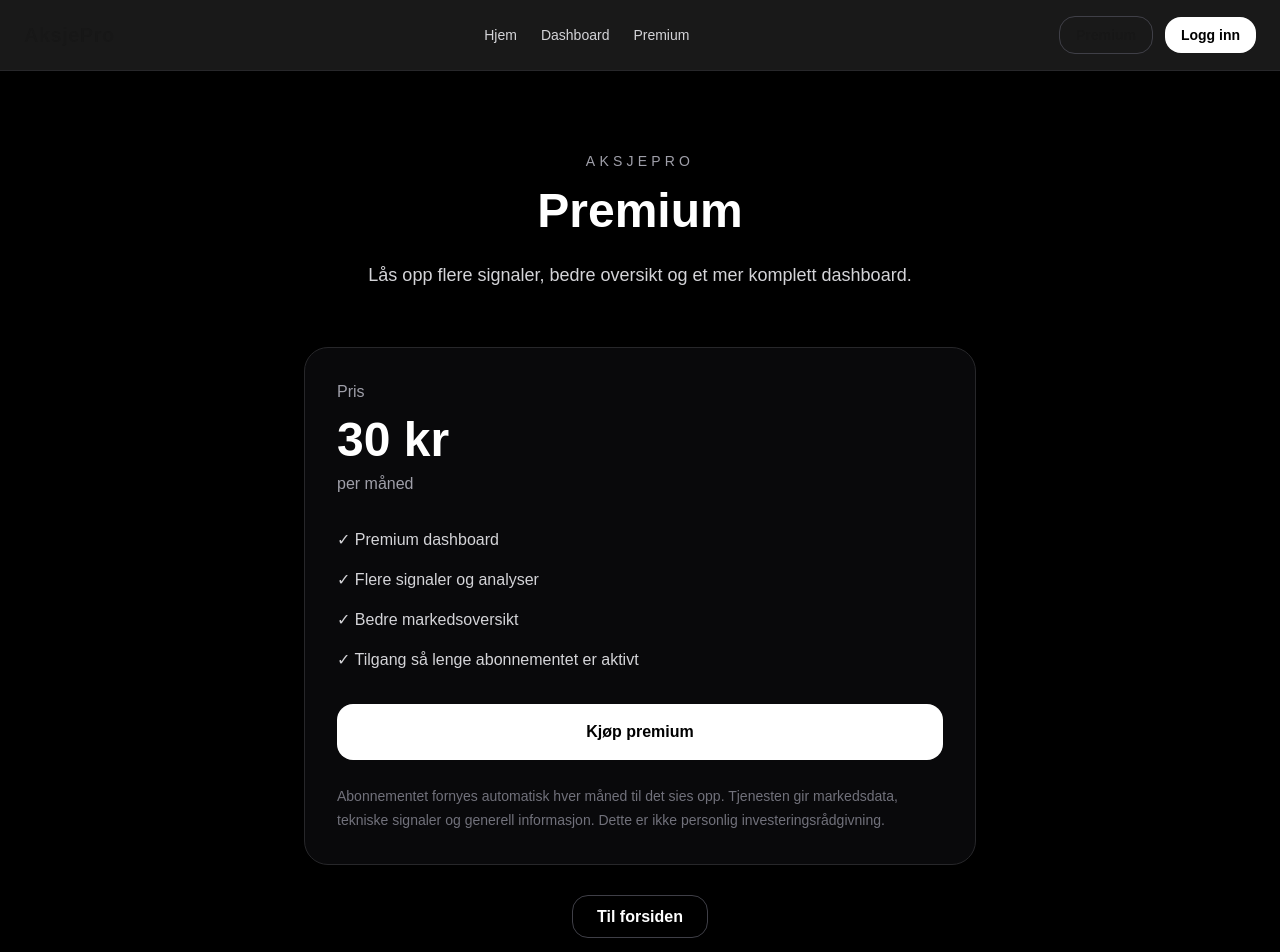
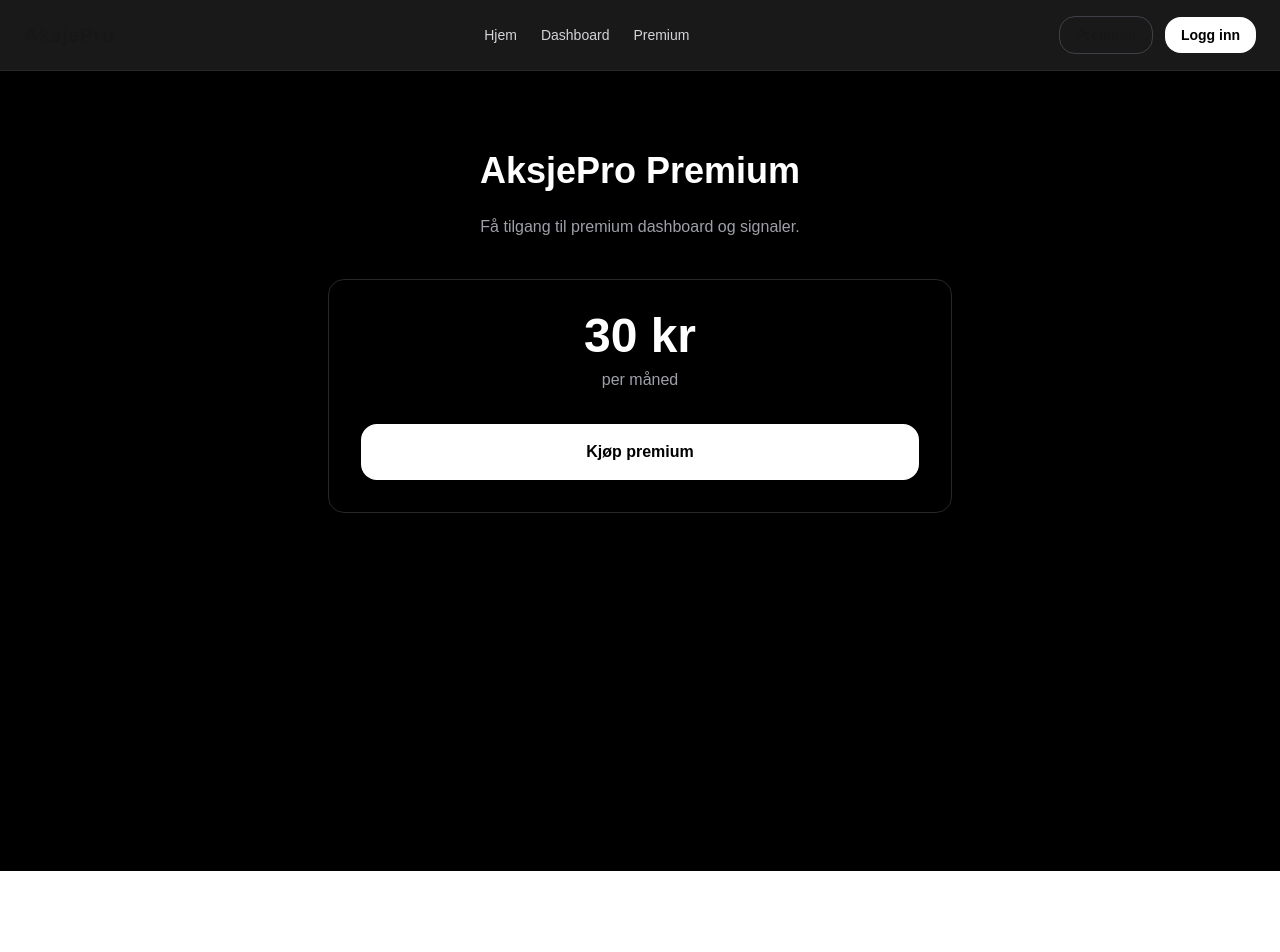
Before and after one commit to aksjepro-clean/aksjepro-clean, a Next.js app: page /pricing in a window 1280 px wide. Shown: the top 952 px of the page. After the commit the page ends 871 px from the top, so only its background shows below. Built offline with nearby package versions, Linux system fonts and the light colour scheme.

Commit message:
la til success side og stripe flyt

```diff
--- /dev/null
+++ b/app/api/create-checkout-session/route.js
@@ -0,0 +1,27 @@
+import Stripe from "stripe";
+
+const stripe = new Stripe(process.env.STRIPE_SECRET_KEY);
+
+export async function POST() {
+  try {
+    const session = await stripe.checkout.sessions.create({
+      mode: "subscription",
+      line_items: [
+        {
+          price: process.env.STRIPE_PRICE_ID,
+          quantity: 1,
+        },
+      ],
+      success_url: "http://localhost:3000/success",
+      cancel_url: "http://localhost:3000/pricing",
+    });
+
+    return Response.json({ url: session.url });
+  } catch (error) {
+    console.error("Stripe error:", error);
+    return Response.json(
+      { error: error.message || "Noe gikk galt med Stripe" },
+      { status: 500 }
+    );
+  }
+}
--- a/app/pricing/page.js
+++ b/app/pricing/page.js
@@ -1,50 +1,51 @@
+"use client";
+
 export default function PricingPage() {
+
+  const handleCheckout = async () => {
+    try {
+      const res = await fetch("/api/create-checkout-session", {
+        method: "POST",
+      });
+
+      const data = await res.json();
+
+      if (data.url) {
+        window.location.href = data.url;
+      } else {
+        alert("Noe gikk galt");
+      }
+    } catch (err) {
+      alert("Feil med betaling");
+    }
+  };
+
   return (
     <main className="min-h-screen bg-black text-white">
-      <section className="max-w-5xl mx-auto px-6 py-20">
-        <div className="text-center">
-          <p className="text-sm uppercase tracking-[0.3em] text-zinc-400">
-            AksjePro
-          </p>
+      <section className="max-w-2xl mx-auto px-6 py-20">
 
-          <h1 className="mt-4 text-5xl font-bold">Premium</h1>
+        <h1 className="text-4xl font-bold text-center">
+          AksjePro Premium
+        </h1>
 
-          <p className="mt-6 text-lg text-zinc-300 max-w-2xl mx-auto leading-8">
-            Lås opp flere signaler, bedre oversikt og et mer komplett dashboard.
-          </p>
-        </div>
+        <p className="mt-6 text-center text-zinc-400">
+          Få tilgang til premium dashboard og signaler.
+        </p>
 
-        <div className="mt-14 max-w-2xl mx-auto rounded-3xl border border-zinc-800 bg-zinc-950 p-8">
-          <p className="text-zinc-400">Pris</p>
-          <h2 className="mt-3 text-5xl font-bold">30 kr</h2>
-          <p className="mt-2 text-zinc-400">per måned</p>
+        <div className="mt-10 border border-zinc-800 p-8 rounded-2xl text-center">
 
-          <div className="mt-8 space-y-4 text-zinc-300">
-            <p>✓ Premium dashboard</p>
-            <p>✓ Flere signaler og analyser</p>
-            <p>✓ Bedre markedsoversikt</p>
-            <p>✓ Tilgang så lenge abonnementet er aktivt</p>
-          </div>
+          <h2 className="text-5xl font-bold">30 kr</h2>
+          <p className="text-zinc-400 mt-2">per måned</p>
 
-          <button className="mt-8 w-full rounded-2xl bg-white px-6 py-4 text-black font-semibold hover:opacity-90">
+          <button
+            onClick={handleCheckout}
+            className="mt-8 w-full bg-white text-black py-4 rounded-2xl font-semibold"
+          >
             Kjøp premium
           </button>
 
-          <p className="mt-6 text-sm text-zinc-500 leading-6">
-            Abonnementet fornyes automatisk hver måned til det sies opp.
-            Tjenesten gir markedsdata, tekniske signaler og generell informasjon.
-            Dette er ikke personlig investeringsrådgivning.
-          </p>
         </div>
 
-        <div className="mt-10 text-center">
-          <a
-            href="/"
-            className="rounded-2xl border border-zinc-700 px-6 py-3 font-semibold hover:bg-zinc-900"
-          >
-            Til forsiden
-          </a>
-        </div>
       </section>
     </main>
   );
--- /dev/null
+++ b/app/success/page.js
@@ -0,0 +1,34 @@
+export default function SuccessPage() {
+  return (
+    <main className="min-h-screen bg-black text-white">
+      <section className="max-w-3xl mx-auto px-6 py-20 text-center">
+        <p className="text-sm uppercase tracking-[0.3em] text-zinc-400">
+          AksjePro
+        </p>
+
+        <h1 className="mt-4 text-5xl font-bold">Betaling fullført</h1>
+
+        <p className="mt-6 text-zinc-300 leading-8">
+          Takk for kjøpet. Abonnementet ditt er registrert, og du er nå ett steg
+          nærmere full tilgang til AksjePro Premium.
+        </p>
+
+        <div className="mt-10 flex flex-wrap justify-center gap-4">
+          <a
+            href="/dashboard"
+            className="rounded-2xl bg-white px-6 py-3 text-black font-semibold hover:opacity-90"
+          >
+            Gå til dashboard
+          </a>
+
+          <a
+            href="/"
+            className="rounded-2xl border border-zinc-700 px-6 py-3 font-semibold hover:bg-zinc-900"
+          >
+            Til forsiden
+          </a>
+        </div>
+      </section>
+    </main>
+  );
+}
--- a/package.json
+++ b/package.json
@@ -9,6 +9,7 @@
     "lint": "eslint"
   },
   "dependencies": {
+    "@stripe/stripe-js": "^8.11.0",
     "axios": "^1.13.6",
     "firebase": "^12.11.0",
     "next": "16.2.1",
```
Also changed, not shown: 1 other file (tests, documents, lock files or other folders).
